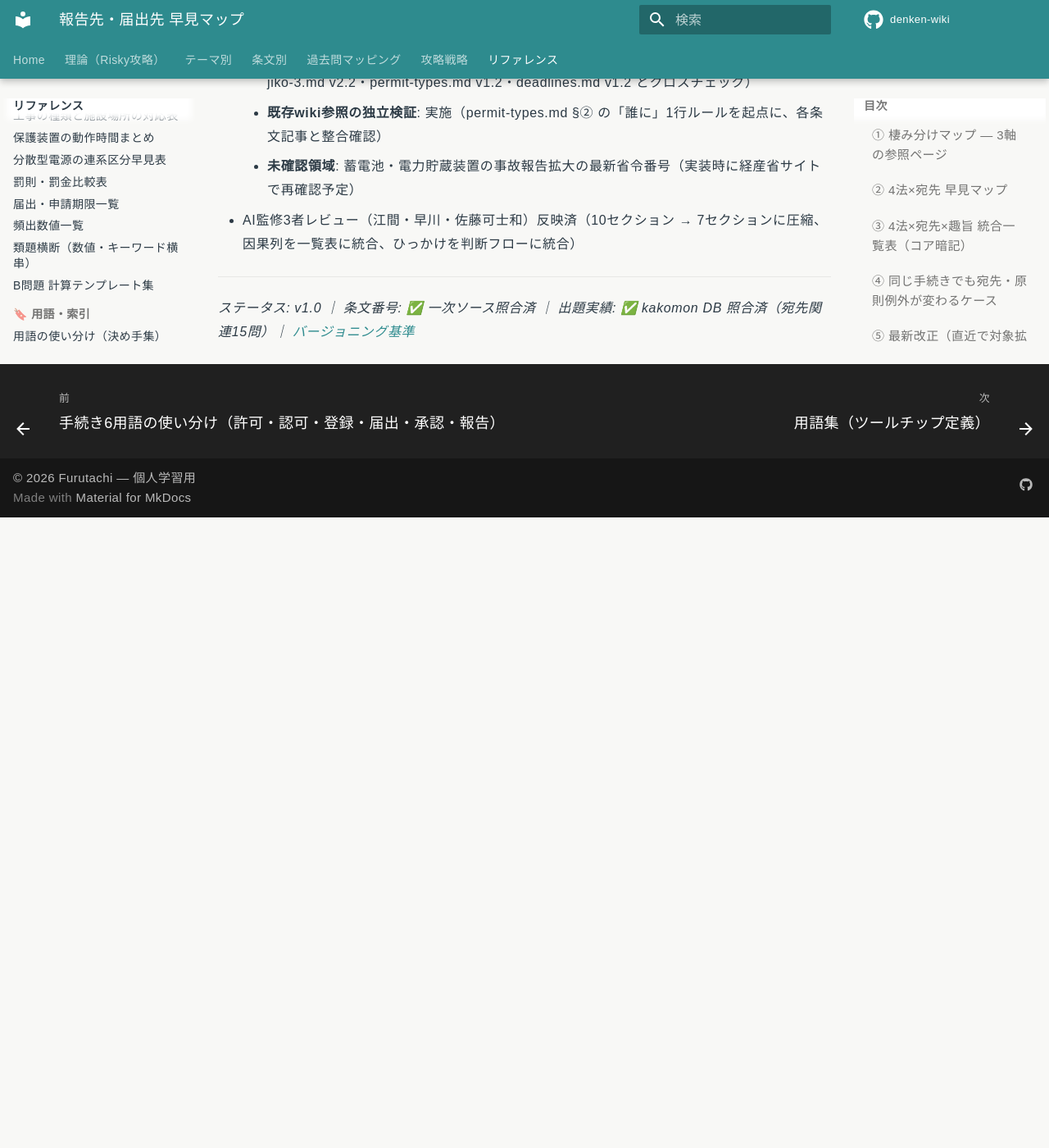
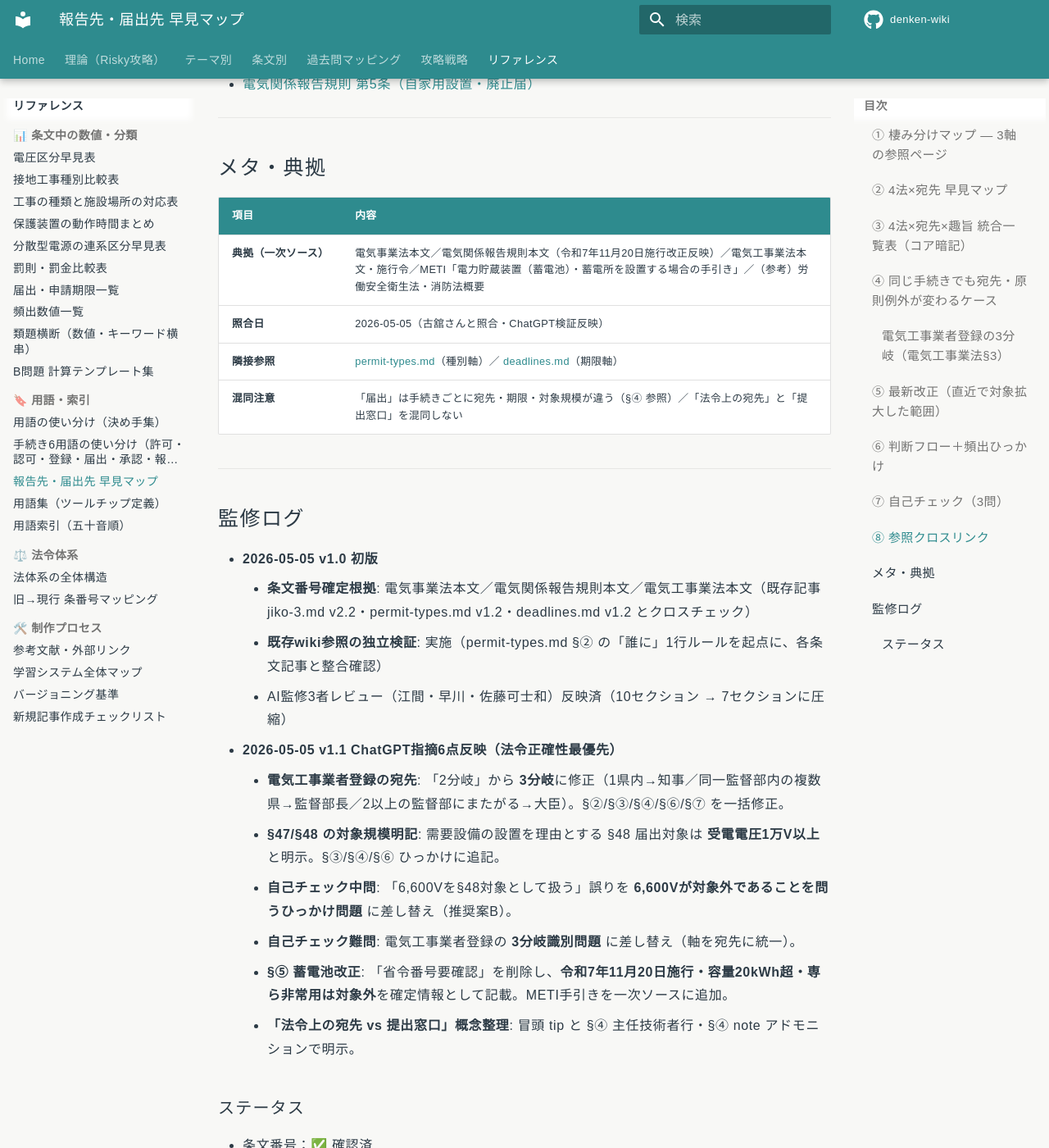
Before and after one commit to kfurufuru/denken-wiki, an MkDocs documentation site: the page built from docs/reference/reporting-destinations.md, in a window 1280 px wide and 1400 px high, scrolled down 5822 px. Shown: the whole window at 82% size. Built offline with MkDocs 1.6.1 and Material for MkDocs 9.7.7, drawn with Linux system fonts in a browser that asks for light colours; comment, search, counter and statistics services are not loaded; before the commit the page ends 6453 px from its top, so only the background shows below that; some of the changed text lies outside the part shown.

Commit message:
fix(reference/reporting-destinations): v1.1 ChatGPT指摘6点反映 — 法令正確性最優先
電験3種法規の正確性を担保するため、以下6点を一括修正：

1. 電気工事業者登録の宛先を3分岐に修正
   1県内→知事／同一監督部内の複数県→監督部長／
   2以上の監督部にまたがる→大臣（電気工事業法施行令）
2. §48 工事計画届出の需要設備対象規模＝受電電圧1万V以上を明記
3. 自己チェック中問を「6,600V→§48届出対象」誤りから
   「6,600Vは対象外」のひっかけ問題に差し替え
4. 自己チェック難問を電気工事業者登録の3分岐識別問題に差し替え
5. 蓄電池の最新改正を令和7年11月20日施行・20kWh超で確定
   （METI手引きを一次ソースに追加）
6. 「法令上の宛先 vs 提出窓口」の概念分離を冒頭tipと§④で明示

ステータス欄をv1.1（法令正確性反映済）に更新。

```diff
--- a/docs/reference/reporting-destinations.md
+++ b/docs/reference/reporting-destinations.md
@@ -17,6 +17,11 @@
 
 3ページは同じ法規体系を**異なる軸**で整理した逆引きセット。本ページは「宛先」を起点に逆引きする。
 
+!!! tip "言葉の整理（本ページ共通）"
+    - **法令上の宛先**: 法令条文で指定された名宛人（例：経済産業大臣）。試験で問われるのはここ。
+    - **提出窓口**: 実際に書類を出す行政組織（例：所轄産業保安監督部）。委任により法令上の宛先と異なる場合がある。
+    - **届出先・報告先**: 一般用語。両者を含む広い言い方。試験では「法令上の宛先」を答える。
+
 ---
 
 ## ② 4法×宛先 早見マップ
@@ -35,8 +40,8 @@
     CENTER --> C
     CENTER --> D
 
-    A --> A1[経産省系<br/>経済産業大臣／<br/>所轄産業保安監督部長]
-    B --> B1[都道府県知事<br/>1県内の場合／<br/>2県以上は経産大臣]
+    A --> A1[経済産業大臣／<br/>所轄産業保安監督部長]
+    B --> B1[都道府県知事／<br/>産業保安監督部長／<br/>経済産業大臣<br/>営業範囲で3分岐]
     C --> C1[所轄労働基準<br/>監督署長]
     D --> D1[所轄消防長または<br/>消防署長]
 
@@ -59,9 +64,9 @@
 
 | 法令 | 主な宛先 | 該当手続き例（条項番号） | 出題頻度 | なぜそこか（1行） |
 |------|----------|--------------------------|----------|------------------|
-| **電気事業法** | 経済産業大臣 | 工事計画認可§47①／工事計画届出§48①／保安規程届出§42②／主任技術者選任届出§43⑤ | ★★★ | 設備の安全性・公益性は**国レベル**で管理 |
+| **電気事業法** | 経済産業大臣 | 工事計画認可§47①／工事計画届出§48①（**受電電圧1万V以上の需要設備等**）／保安規程届出§42②／主任技術者選任届出§43⑤ | ★★★ | 設備の安全性・公益性は**国レベル**で管理 |
 | **電気関係報告規則** | 所轄産業保安監督部長 ※ | 事故速報24h・詳報30日§3／自家用設置・廃止届§5 | ★★★ | 事故は**地方の現業組織に直送**して即時に現地対応させるため |
-| **電気工事業法** | 都道府県知事（1県内）／経産大臣（2県以上） | 電気工事業者登録§3／変更届／開始・廃止 | ★ | 業者は**地域密着**なので地方が管理／2県以上は重複申請を防ぐため**国が一元化** |
+| **電気工事業法** | 営業範囲で3分岐 → §④ 参照 | 電気工事業者登録§3／変更届／開始・廃止 | ★ | 業者は**地域密着**だが営業範囲が広がるほど監督主体が広域化 |
 | **労働安全衛生法** | 所轄労働基準監督署長 | 労働災害報告／重大災害報告 | ―（電験3種出題なし／**参考**） | 労働者の安全は**労働行政**の所管 |
 | **消防法** | 所轄消防長または消防署長 | 防火管理者選任／消防計画／危険物関係 | ―（電験3種出題なし／**参考**） | 火災・危険物は**消防行政**の所管 |
 
@@ -81,40 +86,49 @@
 | 手続き | 原則 | 例外・分岐 |
 |--------|------|-----------|
 | **事故報告**（電気関係報告規則§3） | 所轄産業保安監督部長 | **事故種別により経済産業大臣**の場合あり（高圧ガス保安法等との複合事故） |
-| **主任技術者選任届出**（電事法§43⑤） | 経済産業大臣 | 省令委任により**産業保安監督部長への提出も可**（提出窓口の話。**宛先＝大臣は変わらない**） |
-| **電気工事業者登録**（電気工事業法§3） | **1県内** → 都道府県知事 | **2県以上にまたがる** → 経済産業大臣 |
-| **工事計画 §47 vs §48**（着工制限の差） | §47＝**認可**（経産大臣・**認可まで着工不可**） | §48＝**届出**（経産大臣・**受理後30日経過まで着工不可**）。規模で振り分け |
+| **主任技術者選任届出**（電事法§43⑤） | **法令上の宛先＝経済産業大臣** | **提出窓口は所轄産業保安監督部でOK**（省令委任）。宛先＝大臣は変わらない |
+| **工事計画 §47 vs §48**（着工制限の差） | §47＝**認可**（経産大臣・**認可まで着工不可**） | §48＝**届出**（経産大臣・**受理後30日経過まで着工不可**）。**需要設備では受電電圧1万V以上**が対象 |
+
+### 電気工事業者登録の3分岐（電気工事業法§3）
+
+電験3種では「1県内→知事／2県以上→経産大臣」の**2分岐で出題される**ことが多いが、**実務上は3分岐**。試験対策としては最低 1県内 vs 複数県 の区別、余裕があれば3分岐を押さえる。
+
+| 営業所の所在 | 法令上の宛先 |
+|------|--------|
+| **1の都道府県の区域内のみ** | 都道府県知事 |
+| **2以上の都道府県にまたがる、かつ同一の産業保安監督部の管轄区域内** | 産業保安監督部長 |
+| **2以上の産業保安監督部の管轄区域にまたがる** | 経済産業大臣 |
+
+参考：産業保安監督部は全国に**6部**（北海道・東北・関東東北・中部近畿・中国四国・九州）。「複数県だが同一監督部内」のケースは実務上ありうる（例：関東圏内の複数県）。
 
 !!! note "「委任」とは？"
     国（経済産業大臣）の権限の一部を地方の出先機関（**産業保安監督部**）に代行させる仕組み。
-    **宛先＝経済産業大臣**だが、**提出窓口は地方でOK**、という関係。
-    試験では「宛先は経産大臣」が正解になるケースが多い。
+    **法令上の宛先＝経済産業大臣**だが、**提出窓口は地方でOK**、という関係。
+    試験では「**法令上の宛先**」が問われる。「提出窓口」は実務確認事項。
 
 !!! warning "「届出」をひと括りにしない"
     試験では「届出」という用語だけで判断せず、**何の届出か**まで見る：
 
-    - **工事計画届出**（§48）→ 受理後30日経過まで着工不可
+    - **工事計画届出**（§48）→ 受理後30日経過まで着工不可（**受電電圧1万V以上**の需要設備等）
     - **保安規程届出**（§42②）→ 使用開始前（待機なし）
     - **主任技術者選任届出**（§43⑤）→ 選任後、遅滞なく
     - **自家用電気工作物の設置・廃止届**（報告規則§5）→ 産業保安監督部長
 
-    宛先・期限・タイミングがそれぞれ違う。
+    宛先・期限・対象規模がそれぞれ違う。
 
 ---
 
 ## ⑤ 最新改正（直近で対象拡大した範囲）
 
-近年の改正で報告対象が広がった項目。R08以降は要注意。
+近年の改正で報告対象が広がった項目。
 
-- **蓄電池・電力貯蔵装置の事故報告対象拡大**
-    - 電気関係報告規則の改正で、蓄電池・電力貯蔵装置に関する事故が報告対象として明確化された。
-    - 試験対策上は「事故報告の対象範囲に**蓄電池・電力貯蔵装置を含む**」と覚える。
+- **電力貯蔵装置（蓄電池）の事故報告対象拡大**
+    - **令和7年11月20日施行**の電気関係報告規則改正により、**容量20kWh超**の電力貯蔵装置が事故報告対象となった。
+    - **専ら非常用**の電力貯蔵装置は対象外となる場合がある。
+    - 詳細はMETI「電力貯蔵装置（蓄電池）・蓄電所を設置する場合の手引き」を一次ソースとして確認する。
 - **波及事故の報告対象明確化**
     - 自家用電気工作物 → 一般送配電事業者等への**供給支障**を引き起こした事故が、明確に報告対象として位置付けられている。
     - 「波及事故」は法規分野の超頻出語彙（R02・R05上・R06上・R07上・R07下で出題）。
-
-!!! warning "改正規則の典拠"
-    最新改正の省令番号・施行日は、出題前に [電気関係報告規則 第3条](../articles/other/jiko-3.md) と一次ソース（経産省サイト）で再確認すること。
 
 ---
 
@@ -135,20 +149,22 @@
     Q2 -->|事後<br/>事故・設置廃止| R1[所轄産業保安監督部長]
 
     W1{営業範囲は？}
-    W1 -->|1県内| W2[都道府県知事]
-    W1 -->|2県以上| W3[経済産業大臣]
+    W1 -->|1県内のみ| W2[都道府県知事]
+    W1 -->|2県以上<br/>同一監督部内| W3[産業保安監督部長]
+    W1 -->|2以上の<br/>監督部にまたがる| W4[経済産業大臣]
 
     L1[所轄労働基準監督署長<br/>―参考―]
     F1[所轄消防長または消防署長<br/>―参考―]
 
     P1 -.✗ よくある誤答.-> X1[✗ 保安規程を産業保安監督部長に<br/>✗ 主任技術者選任を知事に]
     R1 -.✗ よくある誤答.-> X2[✗ 事故報告を経済産業大臣に直送<br/>✗ 自家用設置・廃止届を知事に<br/>✗ PCB漏油を消防署に]
-    W3 -.✗ よくある誤答.-> X3[✗ 電気工事業者登録を全部経産大臣に]
+    W4 -.✗ よくある誤答.-> X3[✗ 複数県＝全部経産大臣<br/>同一監督部内なら監督部長]
 
     style P1 fill:#4CAF50,stroke:#1B5E20,color:#fff
     style R1 fill:#4CAF50,stroke:#1B5E20,color:#fff
     style W2 fill:#2196F3,stroke:#0D47A1,color:#fff
     style W3 fill:#2196F3,stroke:#0D47A1,color:#fff
+    style W4 fill:#2196F3,stroke:#0D47A1,color:#fff
     style L1 fill:#FF9800,stroke:#E65100,color:#fff
     style F1 fill:#F44336,stroke:#B71C1C,color:#fff
     style X1 fill:#FFEBEE,stroke:#C62828
@@ -161,56 +177,57 @@
 | ✗ 誤った理解 | ✓ 正しい理解 |
 |-------------|--------------|
 | 事故報告を**経済産業大臣**に直送 | 原則 **産業保安監督部長**（例外あり）。**現場対応**のため地方の現業組織 |
-| 電気工事業者登録は全部経産大臣 | **1県内なら知事**／2県以上なら経産大臣 |
+| 電気工事業者登録は2県以上なら全部経産大臣 | **同一監督部内なら監督部長**、**2以上の監督部にまたがる場合のみ経産大臣** |
 | 保安規程は産業保安監督部長 | **経済産業大臣**（電事法§42②）|
 | 主任技術者選任は知事 | **経済産業大臣**（電事法§43⑤）|
 | 自家用電気工作物の設置・廃止届は都道府県知事 | **産業保安監督部長**（電気関係報告規則§5）|
 | PCB漏油は消防署 | **産業保安監督部長**（電気関係報告規則）|
+| 受電 6,600V の需要設備設置は§48届出対象 | **対象外**。§48 の需要設備設置の届出対象は**受電電圧1万V以上** |
 
 ---
 
-## ⑦ 自己チェック（4択3問）
+## ⑦ 自己チェック（3問）
 
 ??? question "🟢 易 — 学習直後の確認"
     自家用電気工作物で**感電死傷事故**が発生した。事業者がまず**24時間以内**に速報すべき宛先として正しいものはどれか。
 
     A. 経済産業大臣に直接報告する
-    B. 所轄**産業保安監督部長**に報告する
+    B. **所轄産業保安監督部長**に報告する
     C. 都道府県知事に報告する
     D. 所轄労働基準監督署長に報告する
 
     **答え：B**
     事故は**事後の報告**。原則の宛先は**所轄産業保安監督部長**（地方の現業組織で即時対応のため）。電気関係報告規則§3。
 
-??? question "🟡 中 — 1週間後の復習"
-    受電電圧 **6,600V** の自家用電気工作物の設置工事を行う事業者がいる（電事法第47条の認可対象には該当しない）。最も適切な手続きと宛先はどれか。
+??? question "🟡 中 — 1週間後の復習（ひっかけ対策）"
+    ある事業者が**受電電圧 6,600V** の自家用需要設備を新設しようとしている。電気事業法第48条の工事計画届出（受電電圧1万V以上の需要設備の設置等が対象）について、本件は対象に該当するか。
 
-    A. 経済産業大臣に**認可**を申請し、認可後に着工する
-    B. **経済産業大臣**に**届出**を行い、受理後30日経過後に着工する
-    C. 所轄産業保安監督部長に届出を行い、即日着工する
-    D. 都道府県知事に**登録**を行ってから着工する
+    A. 該当する。受電電圧6,600Vの需要設備の設置はすべて第48条届出対象である
+    B. 該当する。高圧受電のため例外なく届出が必要である
+    C. **該当しない。6,600Vは1万V未満であり、需要設備の設置を理由とする第48条の届出対象とはならない**（ただし**他の工事・設備条件**で届出対象になる場合はあり得る）
+    D. 該当しない。届出はすべて1万V以上の特別高圧設備のみ
 
-    **答え：B**
-    第47条認可対象を除く重要工事は**第48条の届出**対象（受電1万V以上の自家用需要設備等）。宛先は**経済産業大臣**、待機は**受理後30日**。
+    **答え：C**
+    「需要設備の設置」を理由とする §48 工事計画届出は**受電電圧1万V以上**が対象。**6,600V は1万V未満なので原則 該当しない**。ただし需要設備の設置以外の事由（特定の工事種別・設備種別）で届出対象となる場合があるため、選択肢では「ただし他の条件で対象になる場合はあり得る」と留保している。
 
-??? question "🔴 難 — 試験直前の検証"
-    次の4組（手続き／宛先）のうち、**正しい組合せのみ**を選び出した選択肢はどれか。
+??? question "🔴 難 — 試験直前の検証（電気工事業者登録の3分岐）"
+    次の3社のうち、**電気工事業者登録の宛先**として正しい組合せはどれか。
 
-    | 記号 | 手続き | 宛先 |
-    |------|--------|------|
-    | A | 工事計画届出（§48）| **都道府県知事** |
-    | B | 主任技術者選任届出（§43⑤）| **経済産業大臣** |
-    | C | 電気工事業者登録（**2県以上**）| **都道府県知事** |
-    | D | 事故速報（電気関係報告規則§3）| **所轄産業保安監督部長** |
+    | 記号 | 営業所の所在 | 想定宛先 |
+    |------|--------------|----------|
+    | A | 東京都内のみ | 都道府県知事 |
+    | B | 東京都＋神奈川県（いずれも関東東北産業保安監督部の管轄区域内）| **産業保安監督部長** |
+    | C | 東京都＋大阪府（関東東北産業保安監督部 と 中部近畿産業保安監督部 にまたがる）| **経済産業大臣** |
 
-    選択肢：(1) A・B  (2) B・D  (3) A・C  (4) C・D
+    A〜C すべての宛先が正しい組合せはどれか：(1) A・Bのみ正  (2) A・Cのみ正  (3) B・Cのみ正  (4) A・B・C すべて正
 
-    **答え：(2) B・D**
+    **答え：(4) A・B・C すべて正**
     解説：
-    - **A** ✗ 工事計画届出（§48）の宛先は**経済産業大臣**。都道府県知事ではない。
-    - **B** ✓ 主任技術者選任届出は経済産業大臣（電事法§43⑤）。
-    - **C** ✗ 電気工事業者登録は**1県内なら知事／2県以上なら経済産業大臣**。「2県以上→知事」は逆。
-    - **D** ✓ 事故速報の原則の宛先は所轄産業保安監督部長（電気関係報告規則§3）。
+    - **A** ✓ 1の都道府県の区域内のみ → 都道府県知事
+    - **B** ✓ 2以上の都道府県にまたがるが、**同一の産業保安監督部の管轄区域内** → **産業保安監督部長**
+    - **C** ✓ 2以上の産業保安監督部の管轄区域にまたがる → **経済産業大臣**
+
+    電験3種では2分岐（1県内 vs 2県以上）で出題されることが多いが、**実務上は3分岐**。「2県以上＝必ず経産大臣」は誤り。
 
 ---
 
@@ -231,10 +248,10 @@
 
 | 項目 | 内容 |
 |------|------|
-| **典拠（一次ソース）** | 電気事業法本文／電気関係報告規則本文（最終改正：実装時に省令番号要確認）／電気工事業法本文／（参考）労働安全衛生法・消防法概要 |
-| **照合日** | 2026-05-05（古舘さんと照合） |
+| **典拠（一次ソース）** | 電気事業法本文／電気関係報告規則本文（令和7年11月20日施行改正反映）／電気工事業法本文・施行令／METI「電力貯蔵装置（蓄電池）・蓄電所を設置する場合の手引き」／（参考）労働安全衛生法・消防法概要 |
+| **照合日** | 2026-05-05（古舘さんと照合・ChatGPT検証反映） |
 | **隣接参照** | [permit-types.md](permit-types.md)（種別軸）／ [deadlines.md](deadlines.md)（期限軸） |
-| **混同注意** | 「届出」は手続きごとに宛先・期限が違う（§④ 参照） |
+| **混同注意** | 「届出」は手続きごとに宛先・期限・対象規模が違う（§④ 参照）／「法令上の宛先」と「提出窓口」を混同しない |
 
 ---
 
@@ -243,9 +260,24 @@
 - **2026-05-05 v1.0 初版**
     - **条文番号確定根拠**: 電気事業法本文／電気関係報告規則本文／電気工事業法本文（既存記事 jiko-3.md v2.2・permit-types.md v1.2・deadlines.md v1.2 とクロスチェック）
     - **既存wiki参照の独立検証**: 実施（permit-types.md §② の「誰に」1行ルールを起点に、各条文記事と整合確認）
-    - **未確認領域**: 蓄電池・電力貯蔵装置の事故報告拡大の最新省令番号（実装時に経産省サイトで再確認予定）
-- AI監修3者レビュー（江間・早川・佐藤可士和）反映済（10セクション → 7セクションに圧縮、因果列を一覧表に統合、ひっかけを判断フローに統合）
+    - AI監修3者レビュー（江間・早川・佐藤可士和）反映済（10セクション → 7セクションに圧縮）
+- **2026-05-05 v1.1 ChatGPT指摘6点反映（法令正確性最優先）**
+    - **電気工事業者登録の宛先**: 「2分岐」から **3分岐**に修正（1県内→知事／同一監督部内の複数県→監督部長／2以上の監督部にまたがる→大臣）。§②/§③/§④/§⑥/§⑦ を一括修正。
+    - **§47/§48 の対象規模明記**: 需要設備の設置を理由とする §48 届出対象は **受電電圧1万V以上** と明示。§③/§④/§⑥ ひっかけに追記。
+    - **自己チェック中問**: 「6,600Vを§48対象として扱う」誤りを **6,600Vが対象外であることを問うひっかけ問題** に差し替え（推奨案B）。
+    - **自己チェック難問**: 電気工事業者登録の **3分岐識別問題** に差し替え（軸を宛先に統一）。
+    - **§⑤ 蓄電池改正**: 「省令番号要確認」を削除し、**令和7年11月20日施行・容量20kWh超・専ら非常用は対象外**を確定情報として記載。METI手引きを一次ソースに追加。
+    - **「法令上の宛先 vs 提出窓口」概念整理**: 冒頭 tip と §④ 主任技術者行・§④ note アドモニションで明示。
+
+### ステータス
+
+- 条文番号：✅ 確認済
+- 電気工事業法の宛先分岐：✅ 3分岐に修正済（1県内／同一監督部内複数県／複数監督部にまたがる）
+- 需要設備の工事計画届出対象：✅ 受電電圧1万V以上に修正済
+- 蓄電池・電力貯蔵装置の事故報告対象：✅ 令和7年11月20日施行改正を反映済
+- 「法令上の宛先」と「提出窓口」の概念分離：✅ 明示済
+- **次回確認**: 令和8年度試験公示後
 
 ---
 
-*ステータス: v1.0 ｜ 条文番号: ✅ 一次ソース照合済 ｜ 出題実績: ✅ kakomon DB 照合済（宛先関連15問）｜ [バージョニング基準](versioning.md)*
+*ステータス: v1.1 ｜ 条文番号: ✅ 一次ソース照合済 ｜ 出題実績: ✅ kakomon DB 照合済（宛先関連15問）｜ 法令正確性: ✅ ChatGPT指摘6点反映済 ｜ [バージョニング基準](versioning.md)*
```
